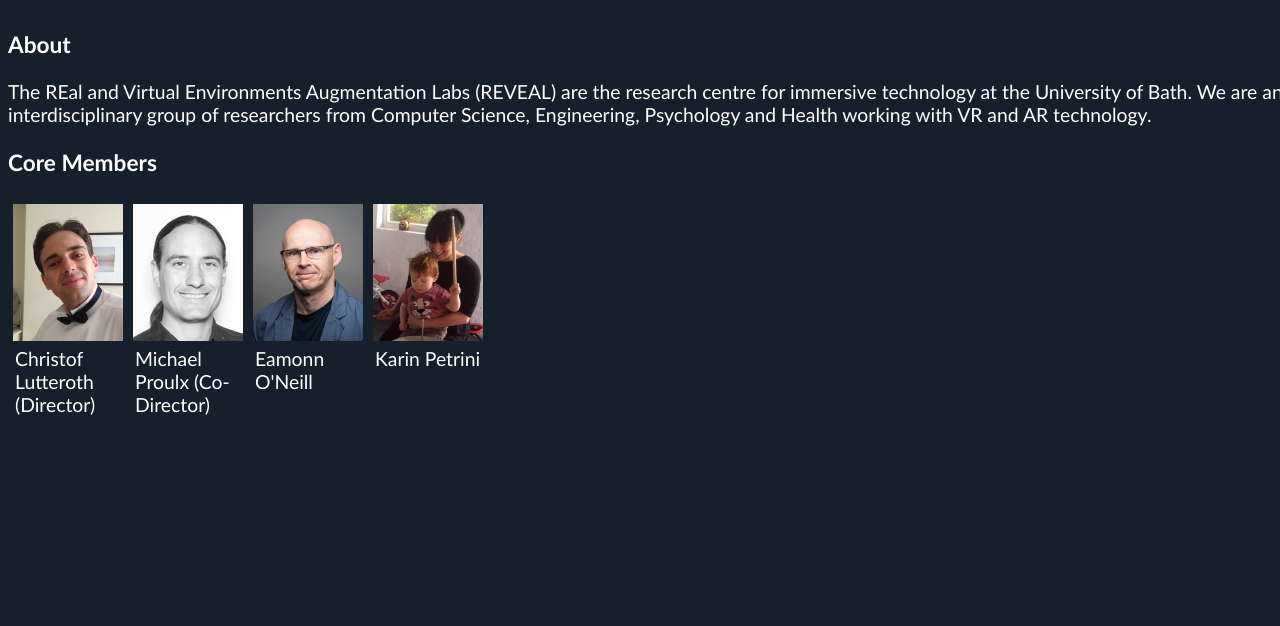
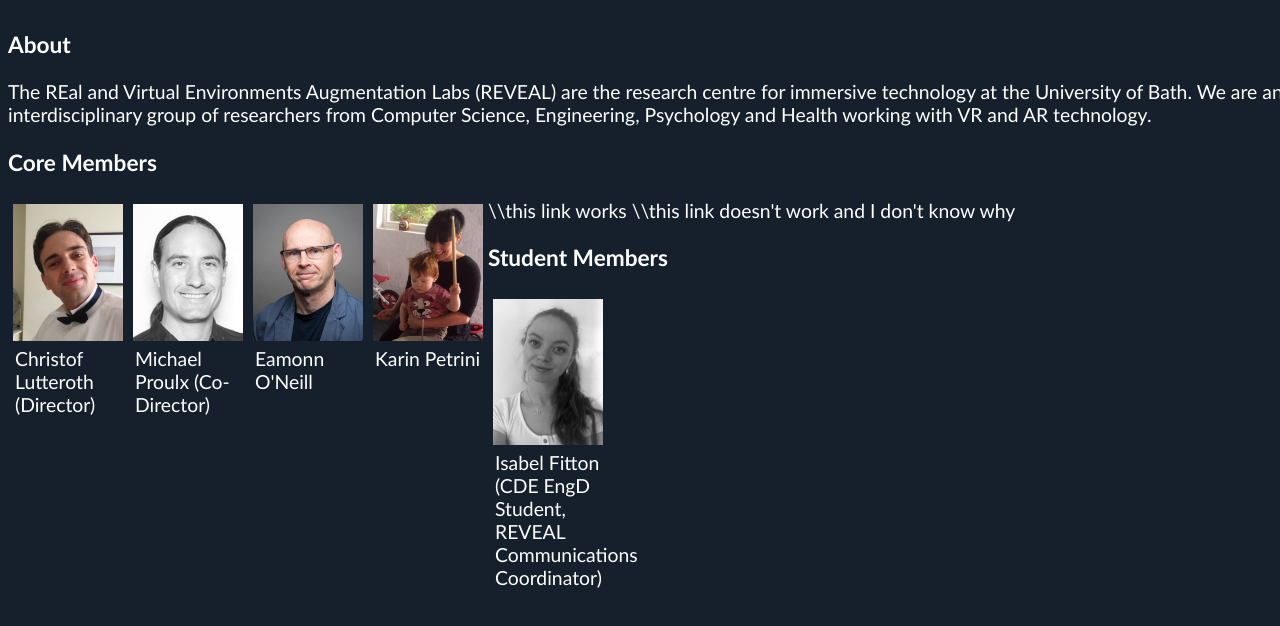
Before and after one commit to clutteroth/reveal, a plain HTML site: page about.html in a window 1280 px wide. Drawn offline with Linux system fonts and the light colour scheme.

Commit message:
Added to about.html
Added Student members section with Isabel Fitton as a member

```diff
--- a/about.html
+++ b/about.html
@@ -12,6 +12,7 @@ The REal and Virtual Environments Augmentation Labs (REVEAL) are the research ce
 
 <h3>Core Members</h3>
 
+\\this link works
 <a href="http://lutteroth.me/">
 <div class="profile">
   <figure>
@@ -20,6 +21,7 @@ The REal and Virtual Environments Augmentation Labs (REVEAL) are the research ce
   </figure>
 </div> </a>
 
+\\this link doesn't work and I don't know why
 <a href="https://researchportal.bath.ac.uk/en/persons/michael-proulx">
 <div class="profile">
   <figure>
@@ -44,6 +46,15 @@ The REal and Virtual Environments Augmentation Labs (REVEAL) are the research ce
   </figure>
 </div> </a>
 
+<h3>Student Members</h3>
+
+<a href="">
+<div class="profile">
+  <figure>
+    <img class="tile-image" src="members/ifitton.jpg" alt="Photo of Isabel Fitton" />
+    <figcaption class="tile-caption">Isabel Fitton (CDE EngD Student, REVEAL Communications Coordinator)</figcaption>
+  </figure>
+</div> </a>
 
 </body>
 </html>
```
Also changed, not shown: members/ifitton.jpg (added), 1 other file.
